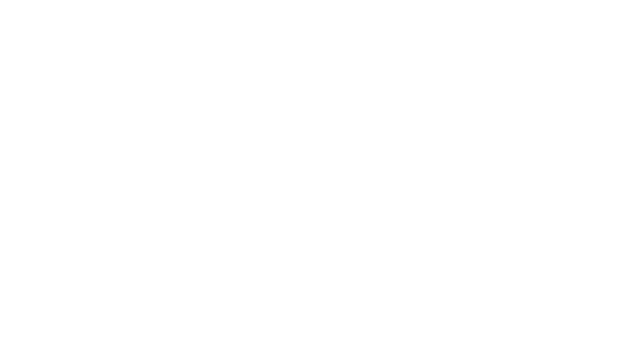
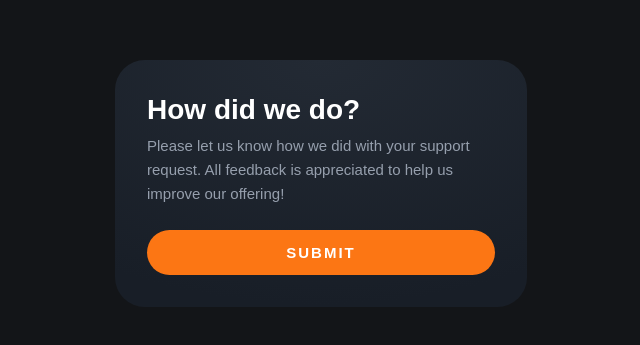
Before and after one commit to TymoshenkoYelyzaveta/interactive-rating-component, a React (Vite) app: page / in a window 1280 px wide. Shown: the part 217-562 px from the top of the page, without its empty margins (319-959 px from the left). Built offline with nearby package versions, Linux system fonts and the light colour scheme.

Commit message:
Text, Title, Card, Button components, global styles

```diff
--- a/package.json
+++ b/package.json
@@ -23,6 +23,7 @@
     "@types/node": "^18.11.10",
     "@types/react": "^18.0.24",
     "@types/react-dom": "^18.0.8",
+    "@types/styled-components": "^5.1.26",
     "@typescript-eslint/eslint-plugin": "^5.45.0",
     "@typescript-eslint/parser": "^5.45.0",
     "@vitejs/plugin-react": "^2.2.0",
--- a/src/App.tsx
+++ b/src/App.tsx
@@ -1,5 +1,18 @@
+import { Card, Title, Text, Container, SubmitButton } from './components';
+
 function App() {
-  return <div className="App"></div>;
+  return (
+    <Container>
+      <Card>
+        <Title>How did we do?</Title>
+        <Text>
+          Please let us know how we did with your support request. All feedback
+          is appreciated to help us improve our offering!
+        </Text>
+        <SubmitButton>Submit</SubmitButton>
+      </Card>
+    </Container>
+  );
 }
 
 export default App;
--- /dev/null
+++ b/src/components/Card.tsx
@@ -0,0 +1,14 @@
+import styled from 'styled-components';
+
+const Card = styled.div`
+  width: 412px;
+  background: radial-gradient(
+    98.96% 98.96% at 50% 0%,
+    #232a34 0%,
+    #181e27 100%
+  );
+  border-radius: 30px;
+  padding: 32px;
+`;
+
+export default Card;
--- /dev/null
+++ b/src/components/Container.tsx
@@ -0,0 +1,12 @@
+import styled from 'styled-components';
+
+const Container = styled.div`
+  display: flex;
+  justify-content: center;
+  align-items: center;
+  background-color: #131518;
+  width: 100vw;
+  height: 100vh;
+`;
+
+export default Container;
--- /dev/null
+++ b/src/components/SubmitButton.tsx
@@ -0,0 +1,24 @@
+import styled from 'styled-components';
+
+const SubmitButton = styled.button`
+  width: 100%;
+  text-transform: uppercase;
+  font-weight: 700;
+  font-size: 15px;
+  line-height: 19px;
+  letter-spacing: 2px;
+  padding: 13px;
+  border-radius: 22.5px;
+  outline: none;
+  border: none;
+  cursor: pointer;
+  color: #ffffff;
+  background-color: #fc7614;
+
+  &:hover {
+    color: #fc7614;
+    background-color: #ffffff;
+  }
+`;
+
+export default SubmitButton;
--- /dev/null
+++ b/src/components/Text.tsx
@@ -0,0 +1,16 @@
+import styled from 'styled-components';
+
+type TextProps = {
+  centered?: boolean;
+};
+
+const Text = styled.p<TextProps>`
+  color: #969fad;
+  font-weight: 400;
+  font-size: 15px;
+  line-height: 24px;
+  padding-bottom: 24px;
+  text-align: ${(props) => (props.centered ? 'center' : 'left')};
+`;
+
+export default Text;
--- /dev/null
+++ b/src/components/Title.tsx
@@ -0,0 +1,16 @@
+import styled from 'styled-components';
+
+type TitleProps = {
+  centered?: boolean;
+};
+
+const Title = styled.h1<TitleProps>`
+  color: #ffffff;
+  font-weight: 700;
+  font-size: 28px;
+  line-height: 35px;
+  text-align: ${(props) => (props.centered ? 'center' : 'left')};
+  padding-bottom: 7px;
+`;
+
+export default Title;
--- /dev/null
+++ b/src/components/index.ts
@@ -0,0 +1,5 @@
+export { default as SubmitButton } from './SubmitButton';
+export { default as Card } from './Card';
+export { default as Container } from './Container';
+export { default as Text } from './Text';
+export { default as Title } from './Title';
--- /dev/null
+++ b/src/globalStyles.tsx
@@ -0,0 +1,13 @@
+import { createGlobalStyle } from 'styled-components';
+
+const GlobalStyle = createGlobalStyle`
+  * {
+    box-sizing: border-box;
+    margin: 0;
+    padding: 0;
+  	font-family: 'Overpass', sans-serif;
+  	font-display: fallback;
+  }
+`;
+
+export default GlobalStyle;
--- a/src/main.tsx
+++ b/src/main.tsx
@@ -1,9 +1,11 @@
 import React from 'react';
 import ReactDOM from 'react-dom/client';
 import App from './App';
+import GlobalStyle from './globalStyles';
 
 ReactDOM.createRoot(document.getElementById('root') as HTMLElement).render(
   <React.StrictMode>
+    <GlobalStyle />
     <App />
   </React.StrictMode>
 );
```
Also changed, not shown: 1 other file (tests, documents, lock files or other folders).
